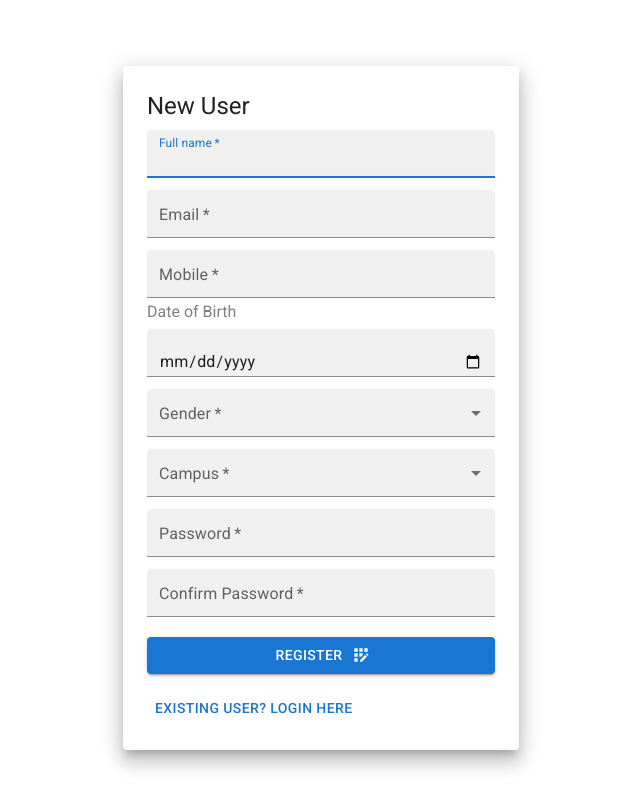
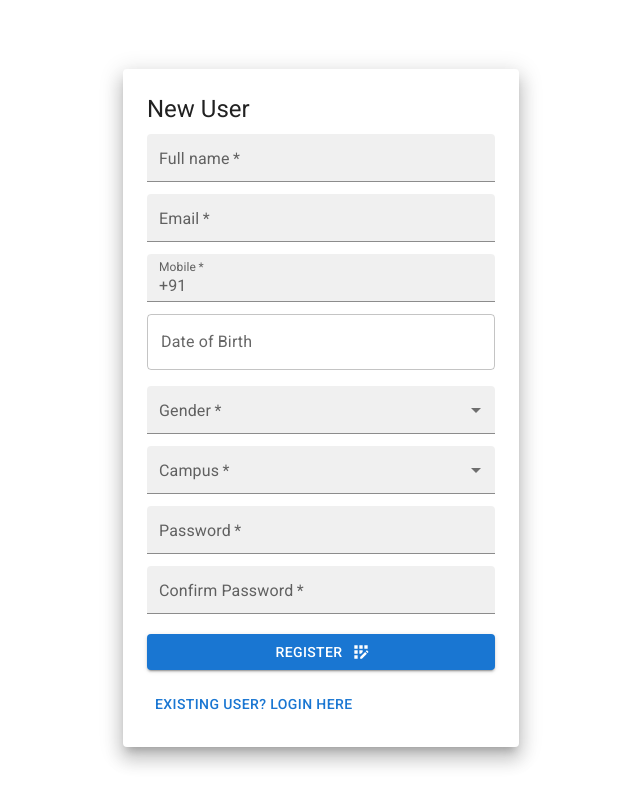
Before and after one commit to jeffreyrujenr/lifehouse-church-app, a Next.js app: page / in a window 1280 px wide. Shown: the top 808 px of the page, without its empty margins (319-959 px from the left). Built offline with nearby package versions, Linux system fonts and the light colour scheme.

Commit message:
register form changes

```diff
--- a/components/AuthForm.jsx
+++ b/components/AuthForm.jsx
@@ -8,6 +8,7 @@ import {
   CircularProgress,
   Dialog,
   DialogContent,
+  InputAdornment,
   MenuItem,
   Paper,
   Select,
@@ -16,12 +17,13 @@ import useLogin from "@/hooks/useLogin";
 import useRegister from "@/hooks/useRegister";
 import { AppRegistrationTwoTone, LoginTwoTone } from "@mui/icons-material";
 import validator from "validator";
+import { DatePicker } from "@mui/x-date-pickers";
 
 export default function AuthForm() {
   const [name, setName] = useState("");
   const [email, setEmail] = useState("");
   const [mobile, setMobile] = useState("");
-  const [dateOfBirth, setDateOfBirth] = useState("");
+  const [dateOfBirth, setDateOfBirth] = useState();
   const [gender, setGender] = useState("");
   const [campus, setCampus] = useState("");
   const [password, setPassword] = useState("");
@@ -139,12 +141,16 @@ export default function AuthForm() {
               margin="dense"
               required
               fullWidth
-              id="email"
-              label="Email"
-              type="email"
-              name="email"
-              autoFocus
-              onChange={(e) => setEmail(e.target.value)}
+              id="mobile"
+              label="Mobile"
+              type="tel"
+              name="mobile"
+              onChange={(e) => setMobile(e.target.value)}
+              InputProps={{
+                startAdornment: (
+                  <InputAdornment position="start">+91</InputAdornment>
+                ),
+              }}
             />
             <Typography component="p" color={"GrayText"} textAlign="center">
               Or
@@ -155,11 +161,11 @@ export default function AuthForm() {
               margin="dense"
               required
               fullWidth
-              id="mobile"
-              label="Mobile"
-              type="tel"
-              name="mobile"
-              onChange={(e) => setMobile(e.target.value)}
+              id="email"
+              label="Email"
+              type="email"
+              name="email"
+              onChange={(e) => setEmail(e.target.value)}
             />
             <TextField
               variant="filled"
@@ -250,7 +256,6 @@ export default function AuthForm() {
               label="Full name"
               type="text"
               name="name"
-              autoFocus
               onChange={(e) => setName(e.target.value)}
             />
             <TextField
@@ -276,24 +281,20 @@ export default function AuthForm() {
               type="tel"
               name="mobile"
               onChange={(e) => setMobile(e.target.value)}
+              InputProps={{
+                startAdornment: (
+                  <InputAdornment position="start">+91</InputAdornment>
+                ),
+              }}
             />
-            <label
-              style={{
-                color: "GrayText",
-                fontFamily: "Roboto",
+            <DatePicker
+              sx={{
+                width: "100%",
+                marginY: 1,
               }}
-            >
-              Date of Birth
-            </label>
-            <TextField
-              variant="filled"
-              size="small"
-              margin="dense"
-              required
-              fullWidth
-              id="dateOfBirth"
-              type="date"
-              name="dateOfBirth"
+              disableFuture
+              label="Date of Birth"
+              value={dateOfBirth}
               onChange={(e) => setDateOfBirth(e.target.value)}
             />
             <TextField
```
